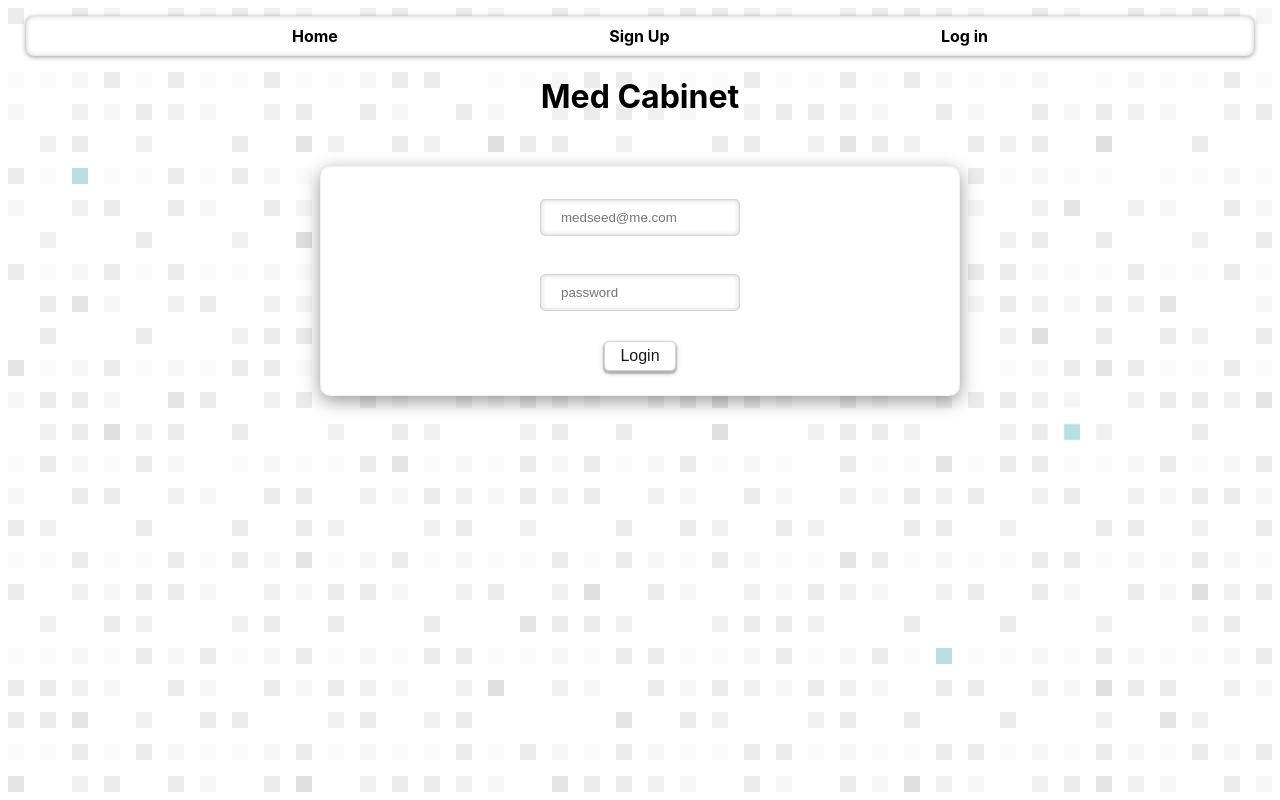
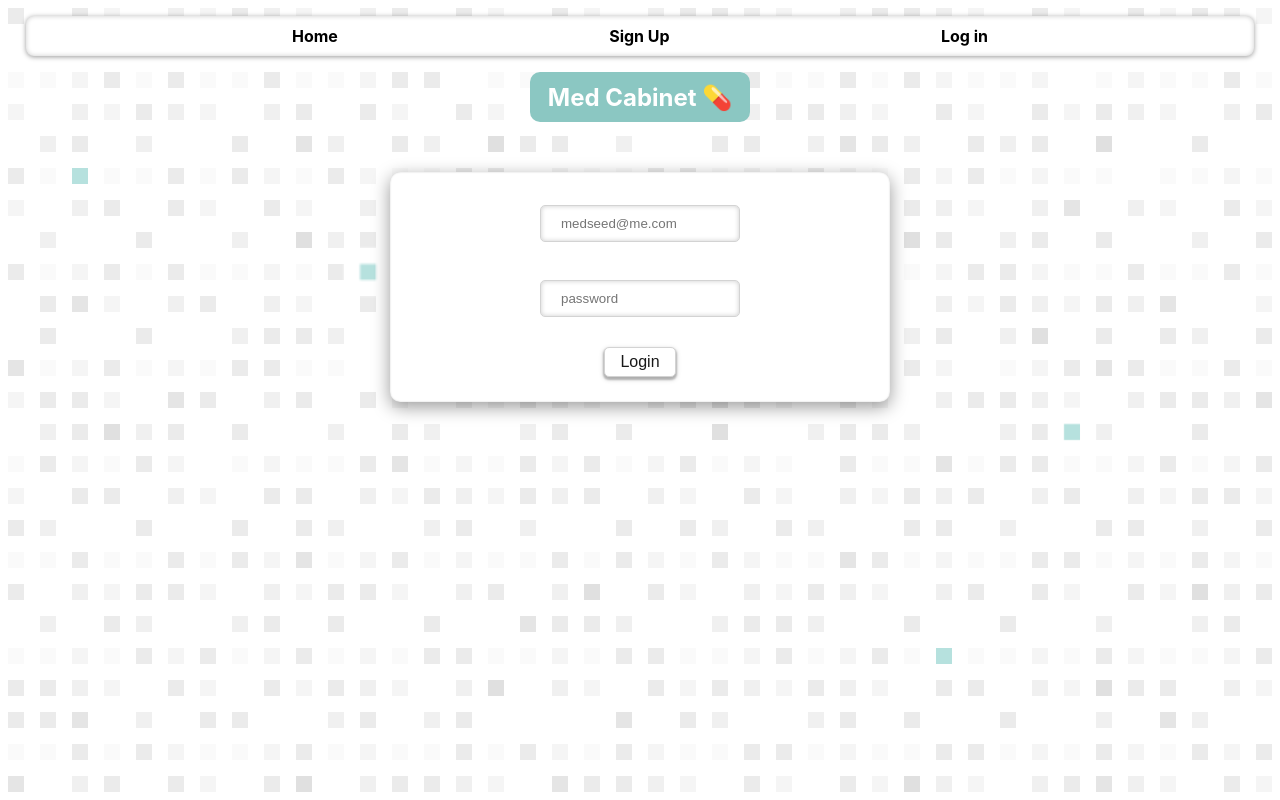
Before and after one commit to Build-Week-Med-Cabinet-4/Front-End, a React (Create React App) app in the folder med-cabinet/: page /login in a window 1280 px wide. Built offline with nearby package versions, Linux system fonts and the light colour scheme.

Commit message:
refind the styling.

```diff
--- a/med-cabinet/src/components/AppRouter.jsx
+++ b/med-cabinet/src/components/AppRouter.jsx
@@ -36,7 +36,7 @@ function AppRouter() {
           </ULStyle>
         </NavContainerStyle>
 
-        <MedTitle>Med Cabinet</MedTitle>
+        <MedTitle>Med Cabinet 💊</MedTitle>
 
         <Switch>
           <Route exact path="/" component={WelcomePage} />
--- a/med-cabinet/src/components/FormStyles/FormStyle.jsx
+++ b/med-cabinet/src/components/FormStyles/FormStyle.jsx
@@ -6,6 +6,7 @@ export const FormStyle = styled.form`
   align-items: center;
 
   width: 50vw;
+  max-width: 500px;
   margin: 50px auto;
 
   border-radius: 10px;
--- a/med-cabinet/src/components/RouterStyles/MedTitle.jsx
+++ b/med-cabinet/src/components/RouterStyles/MedTitle.jsx
@@ -1,5 +1,19 @@
 import styled from "styled-components";
 
 export const MedTitle = styled.h1`
-  text-align: center;
+  display: flex;
+  justify-content: center;
+  align-items: center;
+
+  margin: 0 auto;
+  width: 220px;
+  height: 50px;
+
+  font-size: 1.5rem;
+
+  border-radius: 10px;
+
+  background: #8bc7c2;
+
+  color: white;
 `;
```
